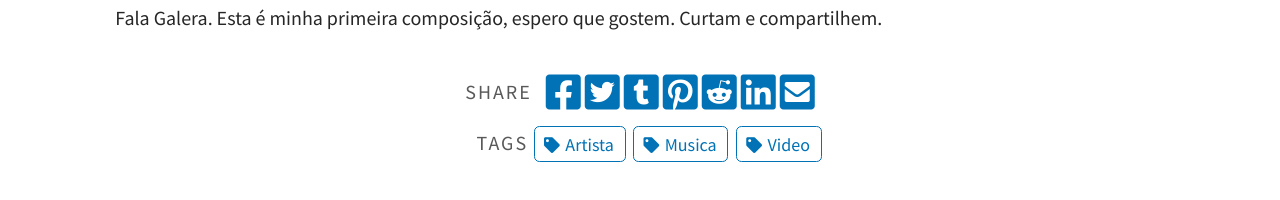
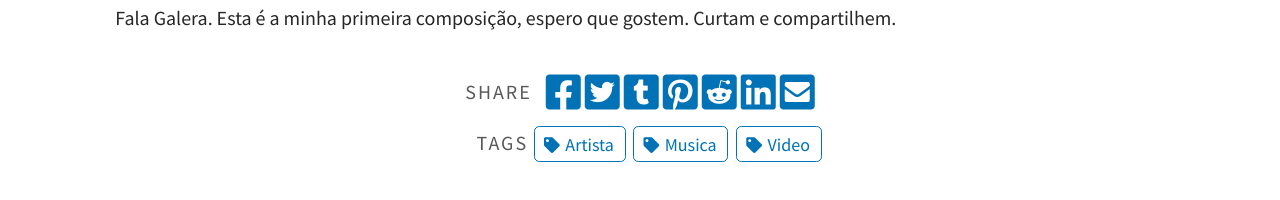
Before and after one commit to haze1997/haze1997.github.io, a Jekyll site: the page built from _posts/2020-07-12-primeira-composicao-reencontrar.md, in a window 1280 px wide. Shown: the part 1013-1213 px from the top of the page. Built offline with Jekyll 4.4.1, drawn with Linux system fonts in a browser that asks for light colours; a script that is not in the unit is left out.

```diff
--- a/_posts/2020-07-12-primeira-composicao-reencontrar.md
+++ b/_posts/2020-07-12-primeira-composicao-reencontrar.md
@@ -9,4 +9,4 @@ categories: Musica
 ---
 
 <iframe width="1125" height="633" src="https://www.youtube.com/embed/7k-bJBEiSAc" title="Reencontrar - Jessé Schardosim" frameborder="0" allow="accelerometer; autoplay; clipboard-write; encrypted-media; gyroscope; picture-in-picture; web-share" allowfullscreen></iframe>
-Fala Galera. Esta é minha primeira composição, espero que gostem. Curtam e compartilhem.
+Fala Galera. Esta é a minha primeira composição, espero que gostem. Curtam e compartilhem.
```
